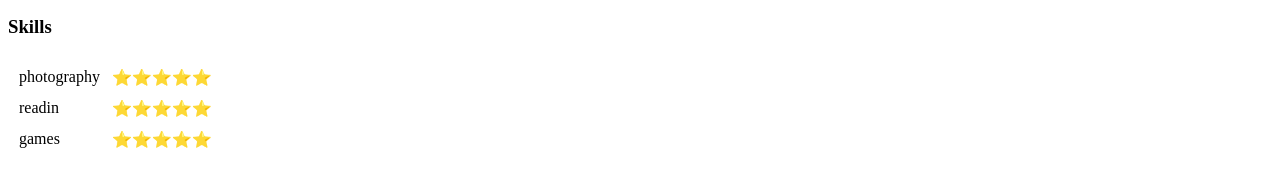
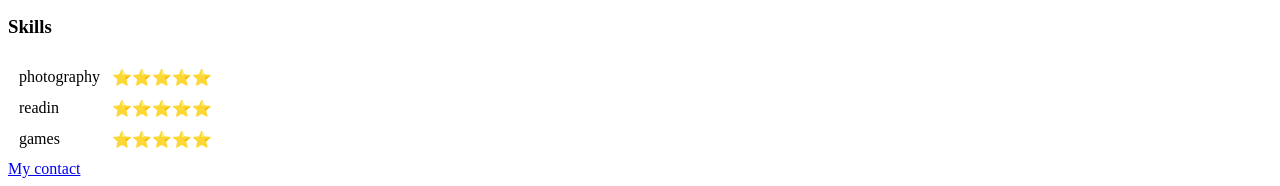
Before and after one commit to ejehkelvin/cv, a plain HTML site: page index.html in a window 1280 px wide. Shown: the part 909-1095 px from the top of the page. Drawn offline with Linux system fonts and the light colour scheme.

Commit message:
Add files via upload

```diff
--- a/index.html
+++ b/index.html
@@ -62,6 +62,7 @@
       <td>⭐⭐⭐⭐⭐</td>
     </tr>
   </table>
+  <a href="C:\Users\ejehk\OneDrive\Documents\web development\contact.html">My contact</a>
 </body>
 
 </html>
```
